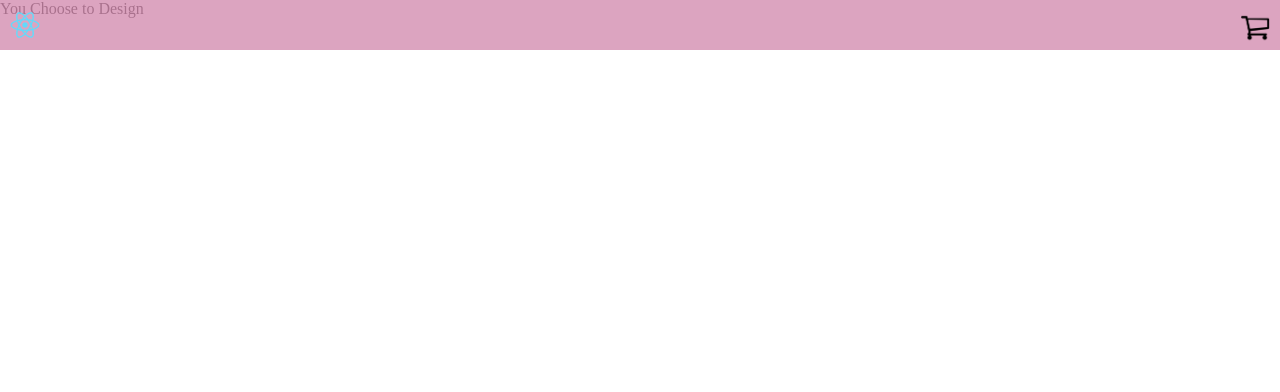
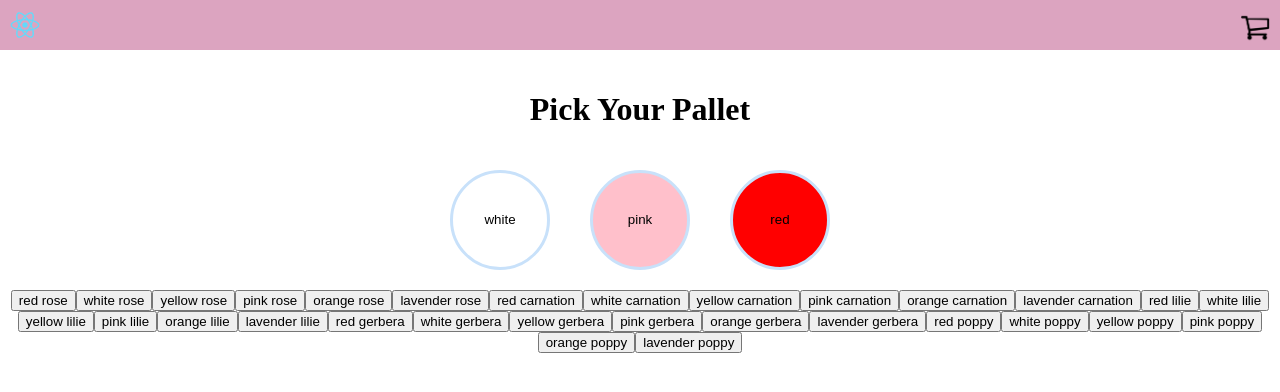
Before and after one commit to bubbster95/Bouquet_Okay, a React (Create React App) app: page /design in a window 1280 px wide. Shown: the top 392 px of the page. Built offline with nearby package versions, Linux system fonts and the light colour scheme.

Commit message:
Added pallet and flower picker.

```diff
--- /dev/null
+++ b/src/components/Flower_Choices/flower_choices.component.jsx
@@ -0,0 +1,32 @@
+import React from 'react';
+
+import  Flowers  from '../../elements/Flowers/flowers.object'
+
+import './flower_choices.css'
+
+class FlowerChoices extends React.Component {
+    pickFlower(color, key) {
+        console.log('you added a ' + color + ' ' + key + ' to the Cart')
+    }
+
+    plantFlowers() {
+        let flowersKeys = Object.keys(Flowers)
+        console.log(flowersKeys)
+        return flowersKeys.map(key => {
+            return Flowers[key].colors.map(color => {
+                return<button
+                onClick={() => this.pickFlower(color, key)}
+                key={color+key}
+                id={color + key}
+                >{color +' '+ key}
+                </button>
+            })
+        })
+    }
+
+    render() {
+        return(this.plantFlowers())
+    }
+}
+
+export default FlowerChoices;
--- /dev/null
+++ b/src/components/Pallet/pallet.component.jsx
@@ -0,0 +1,19 @@
+import React from 'react';
+
+import './pallet.css'
+
+
+class Pallet extends React.Component {
+    render(){
+        return (
+            <button
+                className='pallet'
+                id={this.props.id}
+                style={{backgroundColor: this.props.swatch}}
+                onClick={this.props.changePallet}
+            >{this.props.swatch}</button>
+        )
+    }
+}
+
+export default Pallet;
--- /dev/null
+++ b/src/components/Pallet/pallet.css
@@ -0,0 +1,15 @@
+.pallet {
+    width: 100px;
+    height: 100px;
+    border: solid;
+    border-color: rgb(200, 225, 250);
+    margin: 20px;
+    border-radius: 50px;
+}
+
+.pallet:hover {
+    position: relative;
+    top: -3px;
+    box-shadow: 0px 2px lightslategrey;
+    border-color: rgb(130, 200, 255);
+}
--- a/src/containers/App/App.css
+++ b/src/containers/App/App.css
@@ -1,6 +1,7 @@
 .content {
     position: absolute;
+    text-align: center;
     top: 50px;
     width: 100%;
-    margin: 20px;
+    margin: 20px auto;
 }
--- a/src/containers/Cart/cart.container.jsx
+++ b/src/containers/Cart/cart.container.jsx
@@ -5,7 +5,7 @@ import './cart.css'
 class Cart extends React.Component {
     render() {
         return(
-            <div className='container'>
+            <div className='content'>
                 <div className='item'>You bought this</div>
             </div>
         )
--- a/src/containers/Choose/choose.container.jsx
+++ b/src/containers/Choose/choose.container.jsx
@@ -5,7 +5,7 @@ import './choose.css'
 class Choose extends React.Component {
     render() {
         return(
-            <div>You chose to Choose</div>
+            <div className='content'>You chose to Choose</div>
         )
     }
 }
--- a/src/containers/Design/design.container.jsx
+++ b/src/containers/Design/design.container.jsx
@@ -1,12 +1,68 @@
 import React from 'react';
+
+import Pallet from '../../components/Pallet/pallet.component';
+import Swatch from '../../elements/Swatch/swatch.element';
+import FlowerChoices from '../../components/Flower_Choices/flower_choices.component'
 
 import './design.css';
 
 class Design extends React.Component {
+    constructor(props) {
+        super(props);
+
+        this.state = {
+            change: false,
+            swatches: ['white', 'pink', 'red'],
+            toggled: ''
+        }
+
+
+    }
+
+    addSwatch(e) {
+        this.setState((state) =>{
+            state.swatches.splice(state.toggled.id, 1, e.target.id)
+            return{
+                swatches: this.state.swatches,
+                change: !this.state.change
+            }
+        })
+
+    }
+
+    changePallet(e) {
+        this.setState({
+            change: !this.state.change,
+            toggled: e.target
+        })
+    }
+
     render() {
-        return(
-            <div>You Choose to Design</div>
-        )
+        if (this.state.change) {
+            return(
+                <div className='content'>
+                    <h1 className='pallet-title'>Pick Your Pallet</h1>
+                    <Pallet id={0} swatch={this.state.swatches[0]} changePallet={this.changePallet.bind(this)}/>
+                    <Pallet id={1} swatch={this.state.swatches[1]} changePallet={this.changePallet.bind(this)}/>
+                    <Pallet id={2} swatch={this.state.swatches[2]} changePallet={this.changePallet.bind(this)}/>
+                    <br></br>
+                    <Swatch swatch={this.addSwatch.bind(this)}/>
+                    <br></br>
+                    <FlowerChoices/>
+                </div>
+            )
+        } else {
+            return(
+                <div className='content'>
+                    <h1 className='pallet-title'>Pick Your Pallet</h1>
+                    <Pallet id={0} swatch={this.state.swatches[0]} changePallet={this.changePallet.bind(this)}/>
+                    <Pallet id={1} swatch={this.state.swatches[1]} changePallet={this.changePallet.bind(this)}/>
+                    <Pallet id={2} swatch={this.state.swatches[2]} changePallet={this.changePallet.bind(this)}/>
+                    <br></br>
+                    <FlowerChoices/>
+                </div>
+            )
+        }
     }
 }
 
--- /dev/null
+++ b/src/elements/Flowers/flowers.object.js
@@ -0,0 +1,47 @@
+let Flowers =  {
+    'rose': {
+    colors: ['red', 'white', 'yellow','pink','orange','lavender'],
+    meaning: ['A classic “I Love You” and stands for passion or desire.',
+                'Symbolizes a new beginning and everlasting love.',
+                'Represents friendship, joy and caring.',
+                'Stand for femininity, elegance, refinement and sweetness.',
+                'Can say “I am so proud of you” with their meaning of admiration and excitement.',
+                'Symbolism is often tied to enchantment, wonder, splendor and mystery. ']
+    },
+    'carnation': {
+    colors: ['red', 'white','yellow','pink','orange','lavender'],
+    meaning: ['Convey admiration and adoration.',
+                'Conveys the message of pure love and prosperous life. ',
+                'Convey a word of ‘disappointment’ and even rejection.',
+                'Primarily symbolize fondness and motherly love.',
+                'Associated with meanings of joy, warmth, heat, sunshine, enthusiasm, and creativity. ',
+                'Symbolize capriciousness which is indicative of a sudden, odd notion or unpredictable change.']
+    },
+    'lilie': {
+    colors: ['red', 'white','yellow','pink','orange','lavender'],
+    meaning: ['Symbolize passion.',
+                'Symbolize purity and virtue.',
+                'Symbolizes thankfulness and desire for enjoyment.',
+                'Stand for love, admiration, compassion and femininity.',
+                'Symbolize confidence, pride, and wealth.',
+                'Represent pride, success, dignity, admiration & accomplishment.']
+    },
+    'gerbera': {
+    colors: ['red', 'white','yellow','pink','orange','lavender'],
+    meaning: ['Symbolizes enormous love.',
+                'Symbolizes purity, innocence, and beauty.',
+                'Symbolize joyousness and vigor.','Symbolizes approval and regard.',
+                'Convey that the person you present it to is the sunshine of your life.',
+                'Signify pride, grace, fascination, and charm. ']
+    },
+    'poppy': {
+    colors: ['red', 'white','yellow','pink','orange','lavender'],
+    meaning: ['Symbol of death, remembrance, consolation and love.',
+                'Representation of peace and rest.',
+                'Mean wealth and success','connected to luxury, success, and imagination.',
+                'Represent extravagance,and success.',
+                'Known as the “Animal poppy” is a memorial tribute remembering the service and sacrifices of all animals.']
+    }
+}
+
+export default Flowers;
--- /dev/null
+++ b/src/elements/Swatch/swatch.css
@@ -0,0 +1,16 @@
+.swatch {
+    width: 50px;
+    height: 50px;
+    border: solid;
+    border-color: rgb(200, 225, 250);
+    border-width: 2px;
+    margin: 10px;
+    border-radius: 50px;
+}
+
+.swatch:hover {
+    position: relative;
+    top: -2px;
+    box-shadow: 0px 2px lightslategrey;
+    border-color: rgb(130, 200, 255);
+}
--- /dev/null
+++ b/src/elements/Swatch/swatch.element.jsx
@@ -0,0 +1,22 @@
+import React from 'react';
+
+import './swatch.css';
+
+const colors = ['white', 'pink', 'red', 'yellow', 'orange', 'lavender'];
+
+class Swatch extends React.Component {
+    render() {
+        return(
+            colors.map(color =>
+                {return <button
+                onClick={this.props.swatch}
+                className='swatch'
+                id={color}
+                key={color}
+                style={{backgroundColor: color}}>
+                </button>})
+        )
+    }
+}
+
+export default Swatch;
```
Also changed, not shown: public/logo192.png (added), src/components/Flower_Choices/flower_choices.css (added).
